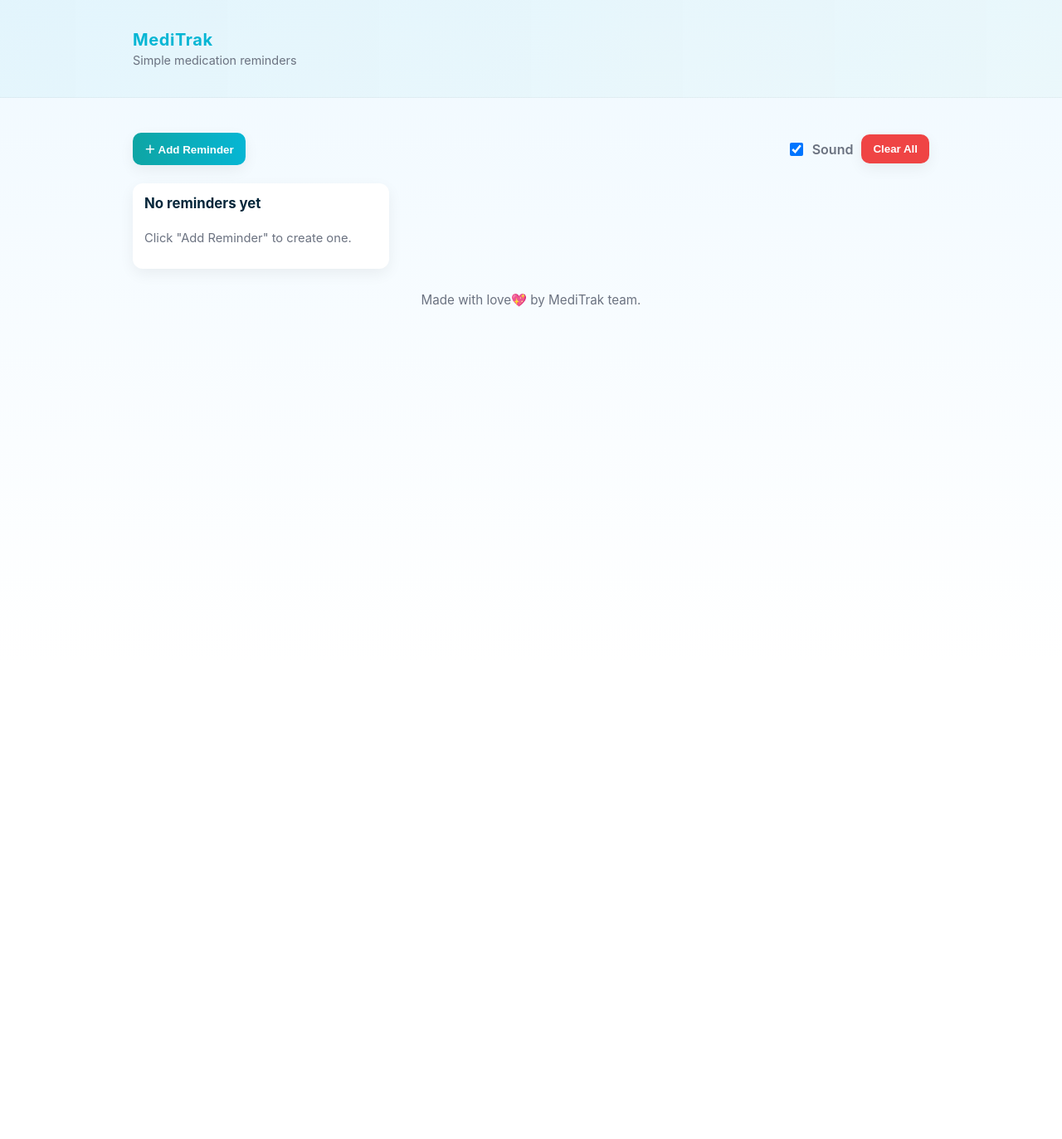
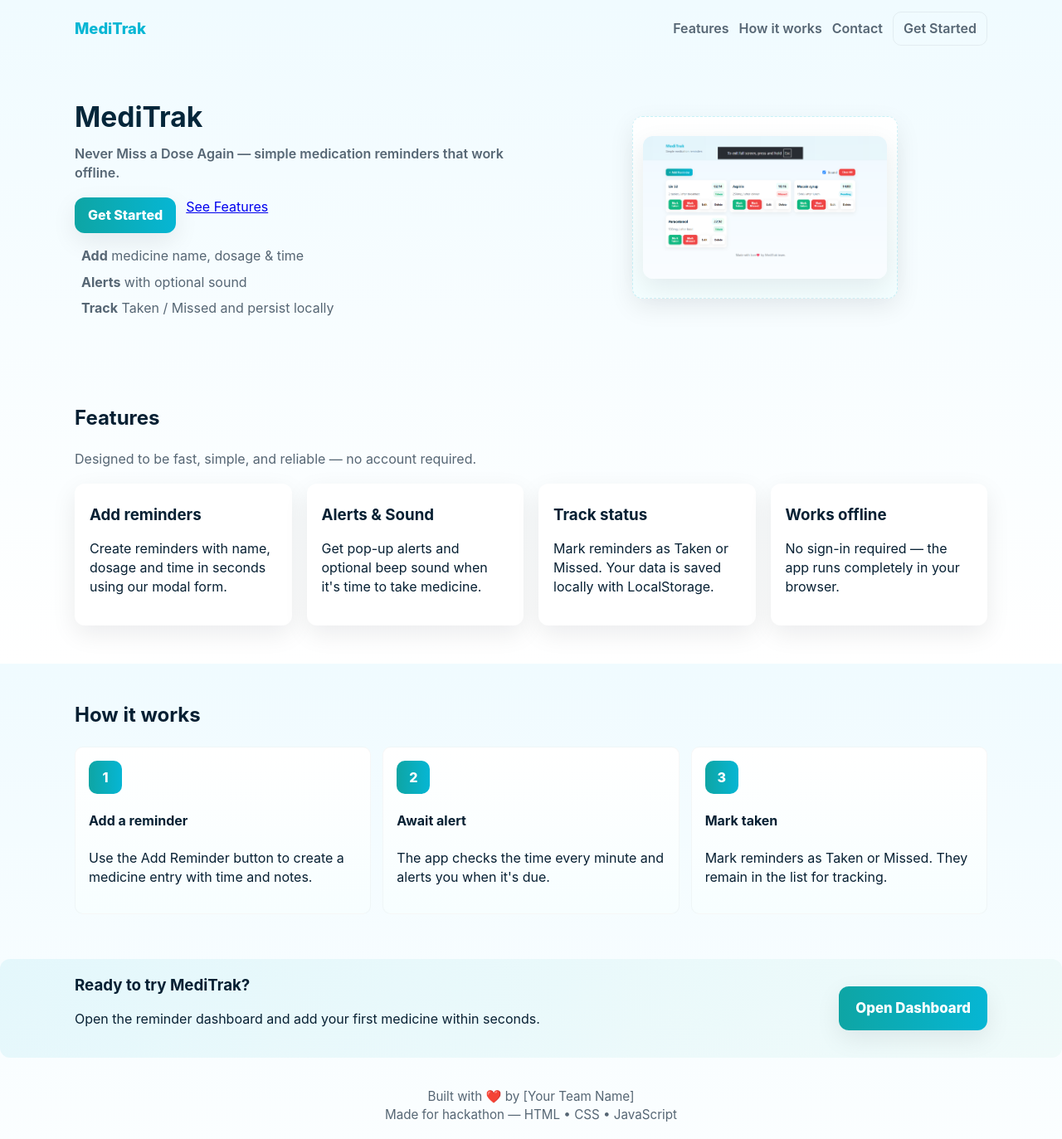
Before and after one commit to Akshat041/MediTrak, a plain HTML site: page index.html in a window 1280 px wide. Shown: the whole page at 83% size. Before the commit the page ends 800 px from the top, so only its background shows below. Drawn offline with Linux system fonts and the light colour scheme.

Commit message:
add landing page

```diff
--- a/index.html
+++ b/index.html
@@ -4,88 +4,148 @@
 <head>
     <meta charset="utf-8" />
     <meta name="viewport" content="width=device-width,initial-scale=1" />
-    <title>MediTrak — Medication Reminders</title>
-    <link rel="stylesheet" href="style.css" />
+    <title>MediTrak — Never Miss a Dose Again</title>
+    <link rel="stylesheet" href="landing.css" />
 </head>
 
 <body>
-    <header class="topbar">
-        <div class="container">
-            <h1 class="logo">MediTrak</h1>
-            <p class="tag">Simple medication reminders</p>
+    <header class="nav">
+        <div class="wrap">
+            <div class="brand">MediTrak</div>
+            <nav class="nav-links">
+                <a href="#features">Features</a>
+                <a href="#how">How it works</a>
+                <a href="#footer">Contact</a>
+                <!-- CTA to the dashboard. If you didn't rename your app, change to href="index.html" -->
+                <a class="btn-outline" href="dashboard.html">Get Started</a>
+            </nav>
         </div>
     </header>
 
-    <main class="container">
-        <section class="controls">
-            <button id="addBtn" class="btn primary">＋ Add Reminder</button>
-            <div class="toggles">
-                <label class="toggle">
-                    <input type="checkbox" id="globalSoundToggle" checked />
-                    <span>Sound</span>
-                </label>
-                <button id="clearAll" class="btn danger" title="Remove all reminders">Clear All</button>
+    <!-- HERO -->
+    <section class="hero">
+        <div class="wrap hero-inner">
+            <div class="hero-text">
+                <h1>MediTrak</h1>
+                <p class="tagline">Never Miss a Dose Again — simple medication reminders that work offline.</p>
+                <div class="hero-cta">
+                    <a class="btn-primary" href="dashboard.html">Get Started</a>
+                    <a class="btn-ghost" href="#features">See Features</a>
+                </div>
+
+                <ul class="hero-list">
+                    <li><strong>Add</strong> medicine name, dosage & time</li>
+                    <li><strong>Alerts</strong> with optional sound</li>
+                    <li><strong>Track</strong> Taken / Missed and persist locally</li>
+                </ul>
             </div>
-        </section>
 
-        <section id="remindersWrap" class="reminders-grid" aria-live="polite">
-            <!-- Reminder cards inserted here -->
-        </section>
-
-        <footer class="footer">
-            <p>Made with love💖 by MediTrak team.</p>
-        </footer>
-    </main>
-
-    <!-- Add / Edit Modal -->
-    <div id="modal" class="modal hidden" role="dialog" aria-modal="true" aria-labelledby="modalTitle">
-        <div class="modal-content">
-            <button id="modalClose" class="modal-close" aria-label="Close">&times;</button>
-            <h2 id="modalTitle">Add New Reminder</h2>
-
-            <form id="reminderForm" class="form">
-                <label>
-                    Medicine name
-                    <input type="text" id="medName" placeholder="e.g. Paracetamol" required />
-                </label>
-
-                <label>
-                    Dosage / Notes
-                    <input type="text" id="medDose" placeholder="e.g. 500 mg / After food" />
-                </label>
-
-                <label>
-                    Time
-                    <input type="time" id="medTime" required />
-                </label>
-
-                <label class="checkbox">
-                    <input type="checkbox" id="medSound" checked />
-                    Play sound when due
-                </label>
-
-                <div class="modal-actions">
-                    <button type="submit" class="btn primary">Save Reminder</button>
-                    <button type="button" id="modalCancel" class="btn">Cancel</button>
+            <div class="hero-media">
+                <!-- Add a screenshot of your dashboard here -->
+                <!-- Place a file at /assets/hero.png and uncomment the <img> line -->
+                <!-- <img src="assets/hero.png" alt="MediTrak dashboard screenshot"> -->
+                <div class="screenshot-placeholder">
+                    <img src="./assets/image.png" alt="">
                 </div>
-            </form>
-        </div>
-    </div>
-
-    <!-- Due prompt modal (shows when a reminder is due) -->
-    <div id="dueModal" class="modal hidden" role="dialog" aria-modal="true" aria-labelledby="dueTitle">
-        <div class="modal-content small">
-            <h3 id="dueTitle">Time to take your medicine</h3>
-            <p id="dueText"></p>
-            <div class="modal-actions">
-                <button id="markTaken" class="btn success">Mark Taken</button>
-                <button id="markMissed" class="btn danger">Mark Missed</button>
-                <button id="snoozeBtn" class="btn">Snooze 10 min</button>
             </div>
         </div>
-    </div>
+    </section>
 
-    <script src="app.js"></script>
+    <!-- FEATURES -->
+    <section id="features" class="section features">
+        <div class="wrap">
+            <h2>Features</h2>
+            <p class="lead">Designed to be fast, simple, and reliable — no account required.</p>
+
+            <div class="features-grid">
+                <article class="feature">
+                    <!-- Optional icon: add /assets/feature-1.svg -->
+                    <!-- <img src="assets/feature-1.svg" alt="" class="icon"> -->
+                    <h3>Add reminders</h3>
+                    <p>Create reminders with name, dosage and time in seconds using our modal form.</p>
+                </article>
+
+                <article class="feature">
+                    <!-- <img src="assets/feature-2.svg" alt="" class="icon"> -->
+                    <h3>Alerts & Sound</h3>
+                    <p>Get pop-up alerts and optional beep sound when it's time to take medicine.</p>
+                </article>
+
+                <article class="feature">
+                    <!-- <img src="assets/feature-3.svg" alt="" class="icon"> -->
+                    <h3>Track status</h3>
+                    <p>Mark reminders as Taken or Missed. Your data is saved locally with LocalStorage.</p>
+                </article>
+
+                <article class="feature">
+                    <h3>Works offline</h3>
+                    <p>No sign-in required — the app runs completely in your browser.</p>
+                </article>
+            </div>
+        </div>
+    </section>
+
+    <!-- HOW IT WORKS -->
+    <section id="how" class="section how">
+        <div class="wrap">
+            <h2>How it works</h2>
+            <div class="how-grid">
+                <div class="how-step">
+                    <div class="step-num">1</div>
+                    <h4>Add a reminder</h4>
+                    <p>Use the Add Reminder button to create a medicine entry with time and notes.</p>
+                </div>
+                <div class="how-step">
+                    <div class="step-num">2</div>
+                    <h4>Await alert</h4>
+                    <p>The app checks the time every minute and alerts you when it's due.</p>
+                </div>
+                <div class="how-step">
+                    <div class="step-num">3</div>
+                    <h4>Mark taken</h4>
+                    <p>Mark reminders as Taken or Missed. They remain in the list for tracking.</p>
+                </div>
+            </div>
+        </div>
+    </section>
+
+    <!-- CTA -->
+    <section class="section cta">
+        <div class="wrap cta-inner">
+            <div>
+                <h3>Ready to try MediTrak?</h3>
+                <p>Open the reminder dashboard and add your first medicine within seconds.</p>
+            </div>
+            <div>
+                <a class="btn-primary large" href="dashboard.html">Open Dashboard</a>
+            </div>
+        </div>
+    </section>
+
+    <footer id="footer" class="footer">
+        <div class="wrap footer-inner">
+            <div>Built with ❤️ by [Your Team Name]</div>
+            <div class="small">Made for hackathon — HTML • CSS • JavaScript</div>
+        </div>
+    </footer>
+
+    <!-- Minimal script for smooth scroll or quick interactions -->
+    <script>
+        // Smooth internal link scroll
+        document.querySelectorAll('a[href^="#"]').forEach(a => {
+            a.addEventListener('click', e => {
+                e.preventDefault();
+                const id = a.getAttribute('href').slice(1);
+                const el = document.getElementById(id);
+                if (el) el.scrollIntoView({ behavior: 'smooth', block: 'start' });
+            });
+        });
+
+        // Small accessibility: focus outlines when keyboard used
+        document.body.addEventListener('keydown', function (e) {
+            if (e.key === 'Tab') document.documentElement.classList.add('user-is-tabbing');
+        });
+    </script>
 </body>
 
 </html>
--- /dev/null
+++ b/landing.css
@@ -0,0 +1,255 @@
+/* landing.css - styles specifically for the landing page
+   You can merge these into your existing style.css if preferred.
+*/
+
+:root {
+  --bg: #f7fbfc;
+  --accent: #0ea5a4;
+  --accent-2: #06b6d4;
+  --muted: #566674;
+  --card: #fff;
+  --radius: 12px;
+  --shadow: 0 10px 30px rgba(2, 6, 23, 0.08);
+  font-family: Inter, system-ui, -apple-system, "Segoe UI", Roboto,
+    "Helvetica Neue", Arial;
+}
+
+* {
+  box-sizing: border-box;
+}
+html,
+body {
+  height: 100%;
+}
+body {
+  margin: 0;
+  background: linear-gradient(180deg, #f0fbff 0%, #ffffff 100%);
+  color: #072033;
+  -webkit-font-smoothing: antialiased;
+  -moz-osx-font-smoothing: grayscale;
+  line-height: 1.45;
+}
+
+/* container wrapper */
+.wrap {
+  width: clamp(300px, 92%, 1100px);
+  margin: 0 auto;
+}
+
+/* nav */
+.nav {
+  padding: 14px 0;
+  background: transparent;
+}
+.nav .wrap {
+  display: flex;
+  align-items: center;
+  justify-content: space-between;
+}
+.brand {
+  font-weight: 800;
+  color: var(--accent-2);
+  font-size: 1.15rem;
+}
+.nav-links {
+  display: flex;
+  gap: 12px;
+  align-items: center;
+}
+.nav-links a {
+  color: var(--muted);
+  text-decoration: none;
+  font-weight: 600;
+}
+.btn-outline {
+  padding: 8px 12px;
+  border-radius: 10px;
+  border: 1px solid rgba(2, 6, 23, 0.06);
+  background: transparent;
+  color: var(--accent-2);
+  text-decoration: none;
+  font-weight: 700;
+}
+.btn-primary {
+  display: inline-block;
+  padding: 10px 16px;
+  border-radius: 12px;
+  background: linear-gradient(90deg, var(--accent), var(--accent-2));
+  color: white;
+  text-decoration: none;
+  font-weight: 800;
+  box-shadow: var(--shadow);
+}
+.btn-primary.large {
+  padding: 14px 20px;
+  font-size: 1.05rem;
+}
+
+/* hero */
+.hero {
+  padding: 48px 0;
+}
+.hero-inner {
+  display: flex;
+  gap: 28px;
+  align-items: center;
+  flex-wrap: wrap;
+}
+.hero-text {
+  flex: 1;
+  min-width: 260px;
+}
+.hero h1 {
+  font-size: 2.1rem;
+  margin: 0 0 8px;
+  color: #04263a;
+}
+.tagline {
+  color: var(--muted);
+  margin: 0 0 18px;
+  font-weight: 600;
+}
+.hero-cta {
+  display: flex;
+  gap: 12px;
+  margin-bottom: 16px;
+}
+.hero-list {
+  list-style: none;
+  padding: 0;
+  margin: 0;
+  color: var(--muted);
+  display: flex;
+  flex-direction: column;
+  gap: 8px;
+}
+.hero-list li {
+  padding-left: 8px;
+}
+
+/* hero media */
+.hero-media {
+  flex: 1;
+  min-width: 260px;
+  display: flex;
+  align-items: center;
+  justify-content: center;
+}
+.screenshot-placeholder {
+  width: 320px;
+  height: 220px;
+  border-radius: 12px;
+  background: linear-gradient(180deg, #ffffff, #f3feff);
+  display: flex;
+  flex-direction: column;
+  align-items: center;
+  justify-content: center;
+  border: 1px dashed rgba(6, 182, 212, 0.18);
+  text-align: center;
+  color: var(--muted);
+  padding: 12px;
+  box-shadow: var(--shadow);
+}
+.hero-media img {
+  max-width: 100%;
+  border-radius: 12px;
+  box-shadow: var(--shadow);
+}
+
+/* features */
+.section {
+  padding: 36px 0;
+}
+.features .lead {
+  color: var(--muted);
+  margin-bottom: 18px;
+}
+.features-grid {
+  display: grid;
+  grid-template-columns: repeat(auto-fit, minmax(220px, 1fr));
+  gap: 18px;
+}
+.feature {
+  background: var(--card);
+  padding: 18px;
+  border-radius: 12px;
+  box-shadow: var(--shadow);
+}
+.feature h3 {
+  margin-top: 6px;
+  margin-bottom: 8px;
+}
+.icon {
+  width: 38px;
+  height: 38px;
+}
+
+/* how it works */
+.how-grid {
+  display: grid;
+  grid-template-columns: repeat(auto-fit, minmax(240px, 1fr));
+  gap: 14px;
+  margin-top: 14px;
+}
+.how-step {
+  background: linear-gradient(180deg, #ffffff, #f7feff);
+  padding: 16px;
+  border-radius: 10px;
+  border: 1px solid rgba(2, 6, 23, 0.03);
+}
+.step-num {
+  width: 40px;
+  height: 40px;
+  border-radius: 10px;
+  background: linear-gradient(90deg, var(--accent), var(--accent-2));
+  color: white;
+  display: flex;
+  align-items: center;
+  justify-content: center;
+  font-weight: 800;
+  margin-bottom: 10px;
+}
+
+/* cta */
+.cta {
+  background: linear-gradient(
+    90deg,
+    rgba(6, 182, 212, 0.08),
+    rgba(16, 185, 129, 0.04)
+  );
+  border-radius: 12px;
+  margin: 18px 0;
+  padding: 18px;
+}
+.cta-inner {
+  display: flex;
+  align-items: center;
+  justify-content: space-between;
+  gap: 12px;
+  flex-wrap: wrap;
+}
+.cta h3 {
+  margin: 0;
+}
+
+/* footer */
+.footer {
+  padding: 18px 0;
+  color: var(--muted);
+  text-align: center;
+  font-size: 0.95rem;
+}
+
+/* responsive tweaks */
+@media (max-width: 860px) {
+  .hero-inner {
+    flex-direction: column-reverse;
+  }
+  .nav-links {
+    display: none;
+  }
+  .hero-media .screenshot-placeholder {
+    width: 280px;
+    height: 190px;
+  }
+}
```
Also changed, not shown: dashboard.html (added, +91 -0 lines), assets/image.png (added).
